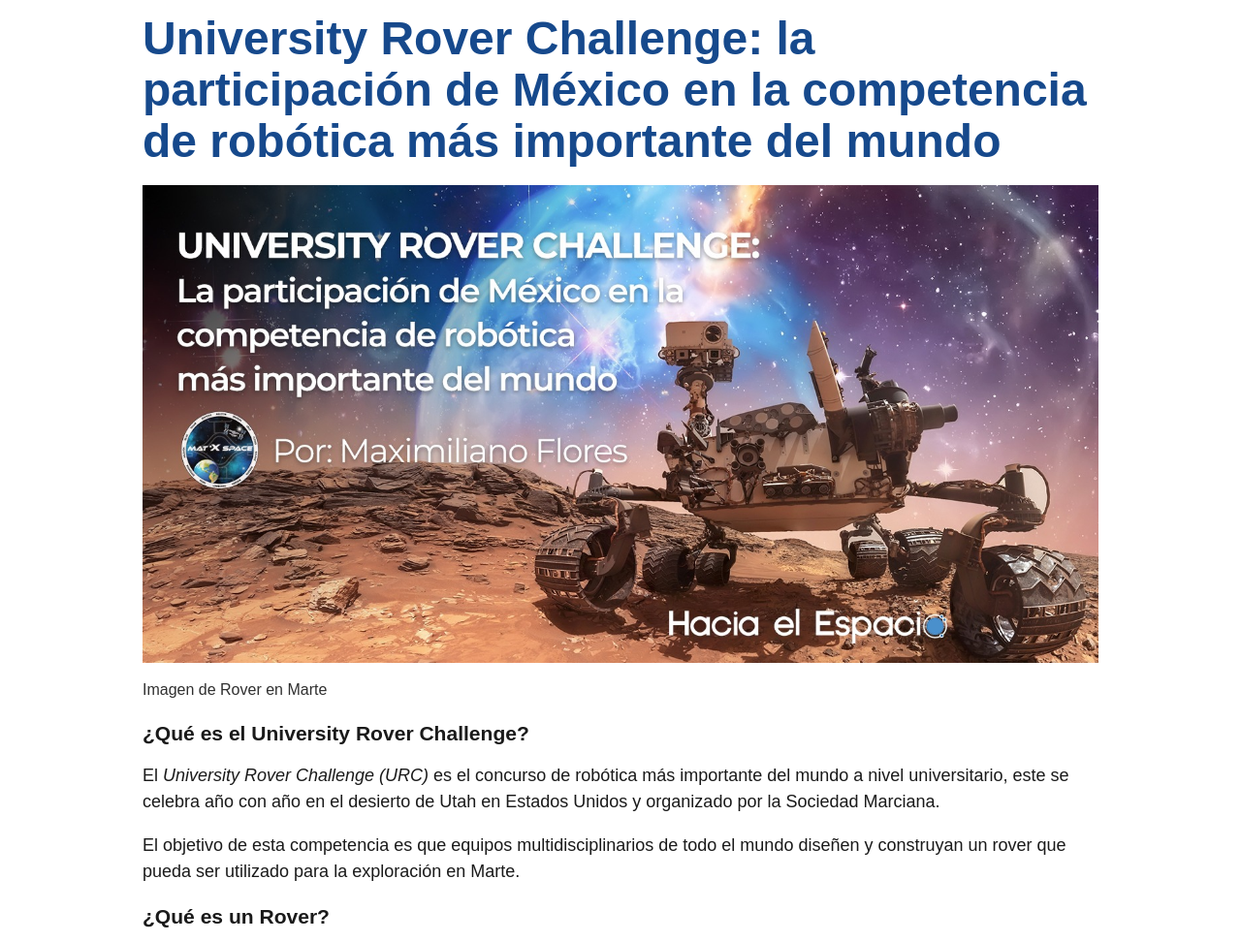
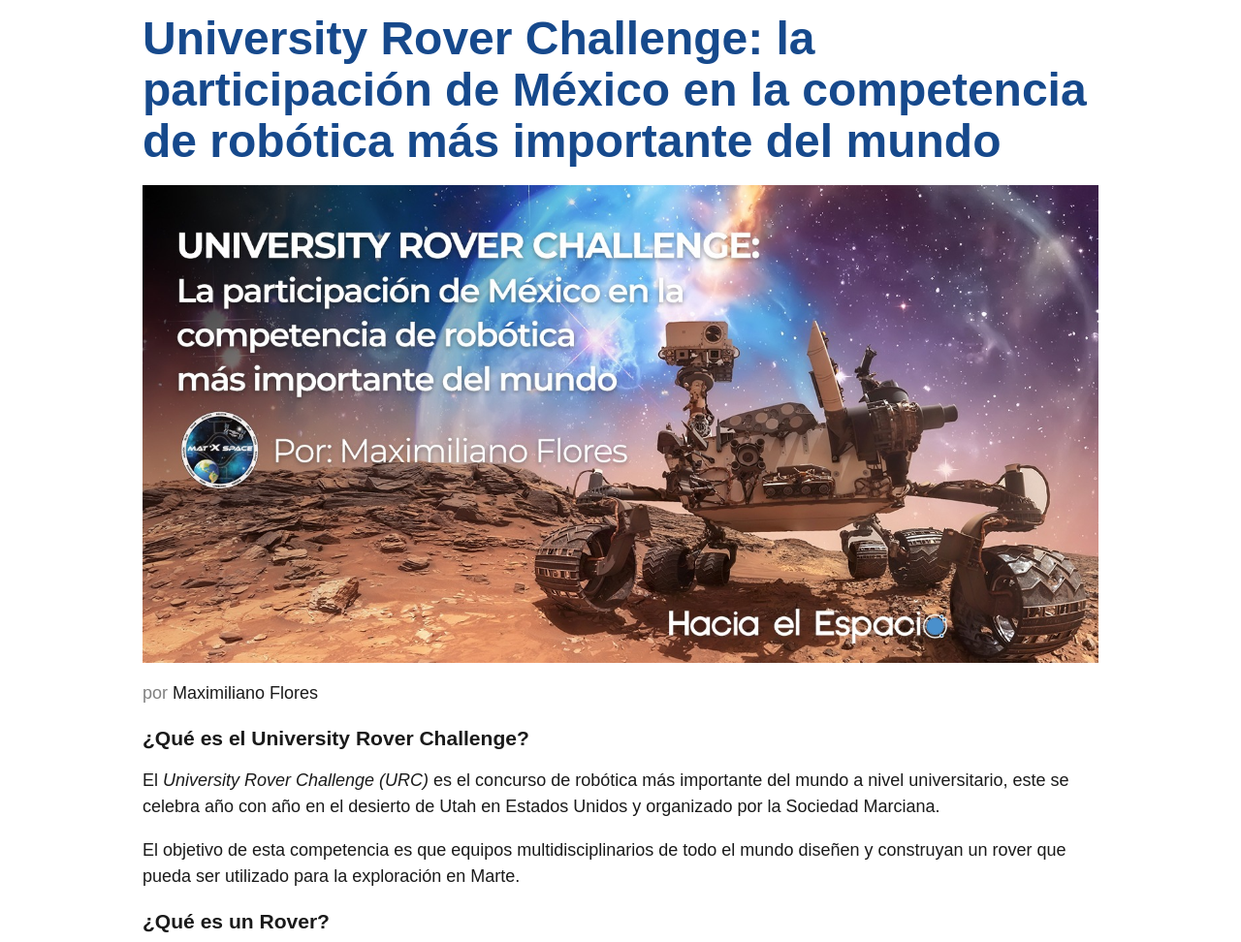
Before and after one commit to matxspace/11ty-blog, an Eleventy site: page src/blog/2025-04-10-university-rover-challenge-la-participación-de-méxico-en-la-competencia-de-robótica-más-importante-del-mundo.md in a window 1280 px wide. Shown: the part 120-1092 px from the top of the page at 97% size. Built offline with nearby package versions, Linux system fonts and the light colour scheme; Eleventy itself is replaced by a stand-in of ours; files that its build step writes are made by us from their sources.

Commit message:
Add author to article and remove figcaption

```diff
--- a/src/_includes/article.njk
+++ b/src/_includes/article.njk
@@ -10,10 +10,8 @@ layout: 'base.njk'
     </h1>
     <figure class="main-article__figure">
       <img src="{{ image }}" alt="{{ imageAlt }}">
-      <figcaption>
-        {{ imageAlt }}
-      </figcaption>
     </figure>
+    <p class="snippet__meta">por <span>{{ author }}</span></p>
 
     {{ content | safe}}
 
```
